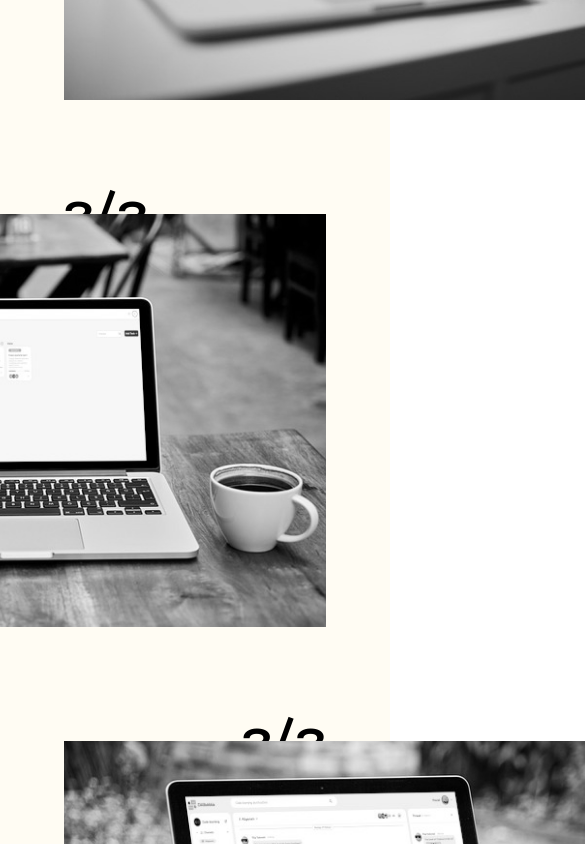
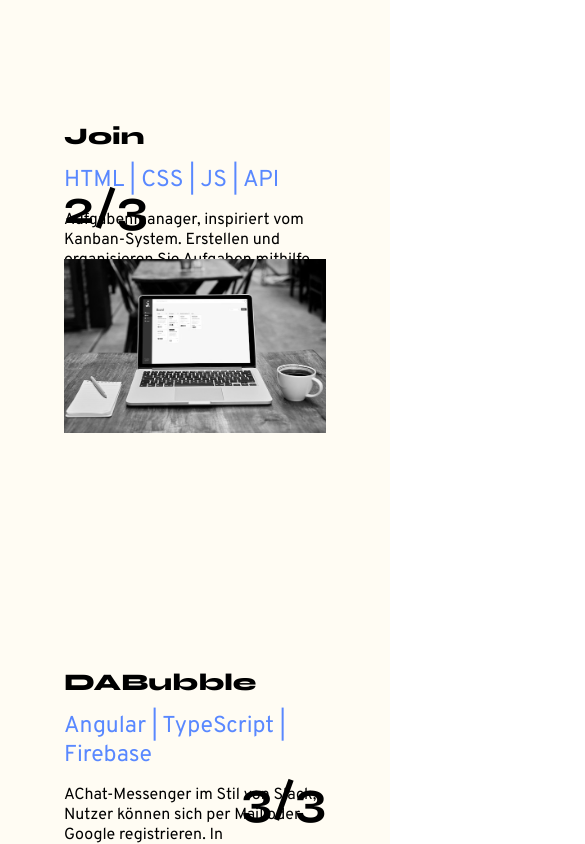
Before and after one commit to Pacl3m/portfolio, an Angular app: page / in a window 390 px wide. Shown: the part 3340-4184 px from the top of the page, 585 px wide, since content can reach past the window. Built offline with nearby package versions, Linux system fonts and the light colour scheme.

Commit message:
responsiv portfolio-component

```diff
--- a/src/app/portfolio/portfolio.component.scss
+++ b/src/app/portfolio/portfolio.component.scss
@@ -31,13 +31,23 @@
 .portfolioSections {
     display: flex;
     justify-content: space-between;
+    gap: clamp(80px, 2vw, 30px);
     align-items: center;
     margin-top: 100px;
     padding-bottom: 10px;
     position: relative;
 
+    @media(max-width: 1100px) {
+        flex-direction: column;
+        gap: clamp(0px, 2vw, 30px);
+    }
+
     &:hover .descriptionContainer {
         transform: translateX(0);
+
+        @media(max-width: 1100px) {
+            transform: translateY(10%);
+        }
     }
 
     &:hover .imgContainer {
@@ -55,7 +65,7 @@
             transform: rotate(0deg) scale(1);
             opacity: 1;
             top: 45%;
-            right: -56px;
+            right: -64px;
         }
     }
 
@@ -65,6 +75,7 @@
         transition: 150ms;
         filter: grayscale(100%);
         transition: 125ms;
+        max-width: 620px;
 
         &::after {
             content: '';
@@ -76,10 +87,25 @@
             border: 4px solid #000;
             opacity: 0;
             transition: 200ms;
+            max-width: 620px;
+            width: 100%;
         }
 
         img {
-            width: 620px;
+            // width: 620px;
+            width: 100%;
+
+            @media(max-width: 1270px) {
+                // width: 560px;
+            }
+
+            @media(max-width: 1230px) {
+                // width: 530px;
+            }
+
+            @media(max-width: 1150px) {
+                // width: 490px;
+            }
         }
 
         .additionalImage {
@@ -101,19 +127,50 @@
         position: absolute;
         top: -32px;
         right: 0px;
+
+        @media(max-width: 920px) {
+            top: -80px;
+            // right: 100px;
+        }
+
+        @media(max-width: 620px) {
+            top: -80px;
+            // right: 100px;
+        }
     }
 
     .descriptionContainer {
         transform: translateX(-130%);
         transition: 175ms;
-        width: 466px;
+        // max-width: 460px;
+        width: 40%;
         gap: 15px;
         display: flex;
         flex-direction: column;
 
+        @media(max-width: 1200px) {
+            // width: 425px;
+        }
+
+        @media(max-width: 1110px) {
+            // width: 394px;
+        }
+
+        @media(max-width: 1150px) {
+            // width: 370px;
+        }
+
+        @media(max-width: 1100px) {
+            transform: translateX(0);
+            transform: translateY(-110%);
+            max-width: 620px;
+            width: 100%;
+        }
+
         .projectName {
             font-family: 'Syne';
-            font-size: 45px;
+            // font-size: 45px;
+            font-size: clamp(16px, 2vw + 1rem, 45px);
             font-weight: 800;
         }
 
@@ -121,13 +178,15 @@
             color: #5988FF;
             font-family: 'Overpass';
             font-weight: 400;
-            font-size: 23px;
+            // font-size: 23px;
+            font-size: clamp(8px, 2vw + 1rem, 23px);
         }
 
         .projectDescription {
             font-family: 'Overpass';
             font-weight: 400;
-            font-size: 16px;
+            // font-size: 16px;
+            font-size: clamp(4px, 2vw + 1rem, 16px);
         }
 
         .projectLinks {
@@ -159,17 +218,31 @@
     &.mirrored {
         flex-direction: row-reverse;
 
+        @media(max-width: 1100px) {
+            flex-direction: column;
+        }
+
         .count {
             right: auto;
             left: 0;
+
+            @media(max-width: 920px) {
+                // left: 100px;
+            }
         }
 
         .descriptionContainer {
             transform: translateX(130%);
+
+            @media(max-width: 1100px) {
+                transform: translateX(0);
+                transform: translateY(-109%);
+            }
         }
 
         &:hover .descriptionContainer {
             transform: translateX(0);
+            transform: translateY(10%);
         }
 
         &:hover .imgContainer {
```
